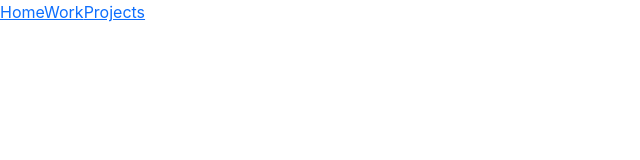
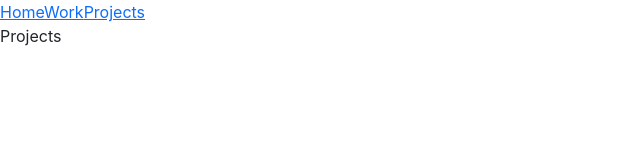
Before and after one commit to Peter-Kang/Peter-Kang.github.io, a React (Create React App) app: page /#/Projects in a window 1280 px wide. Before the commit this address led to /#/. Shown: the top 160 px of the page, without its empty margins (0-640 px from the left). Built offline with nearby package versions, Linux system fonts and the light colour scheme.

Commit message:
Updated routes in app.js withtout .

```diff
--- a/src/App.js
+++ b/src/App.js
@@ -1,8 +1,8 @@
 import './App.css';
 import { Routes, Route} from "react-router-dom";
+import Home from "./routes/Home";
 import Work from "./routes/Work";
 import Projects from "./routes/Projects";
-import Home from "./routes/Home";
 import Navbar from './Navbar/Navbar';
 
 function App() {
@@ -10,9 +10,9 @@ function App() {
     <>
       <Navbar />
       <Routes>
-        <Route path="./" element={<Home />} />
-        <Route path="./Work" element={<Work />} />
-        <Route path="./Projects" element={<Projects />} />
+        <Route path="/" element={<Home />} />
+        <Route path="/Work" element={<Work />} />
+        <Route path="/Projects" element={<Projects />} />
       </Routes>
     </>
   );
--- /dev/null
+++ b/src/routes/Home.js
@@ -0,0 +1,8 @@
+import React from "react";
+
+const Home = ()=>
+{
+    return(<div>Home</div>);
+}
+
+export default Home;
--- a/src/routes/Projects.js
+++ b/src/routes/Projects.js
@@ -0,0 +1,8 @@
+import React from "react";
+
+const Projects = ()=>
+{
+    return(<div>Projects</div>);
+}
+
+export default Projects;
--- a/src/routes/Work.js
+++ b/src/routes/Work.js
@@ -0,0 +1,8 @@
+import React from "react";
+
+const Work = ()=>
+{
+    return(<div>Work</div>);
+}
+
+export default Work;
```
